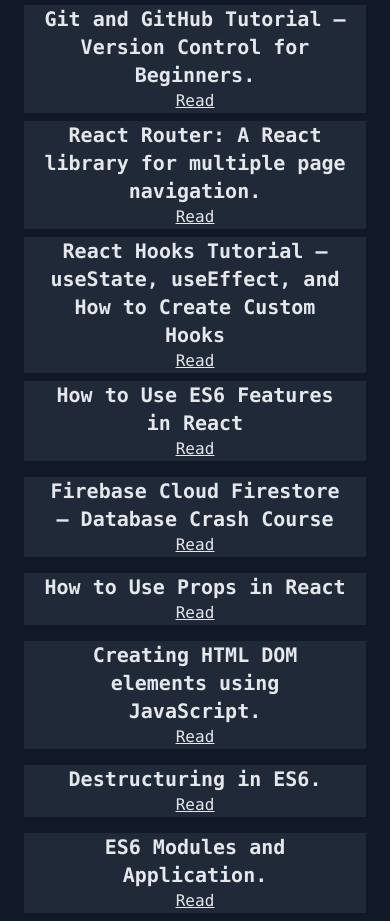
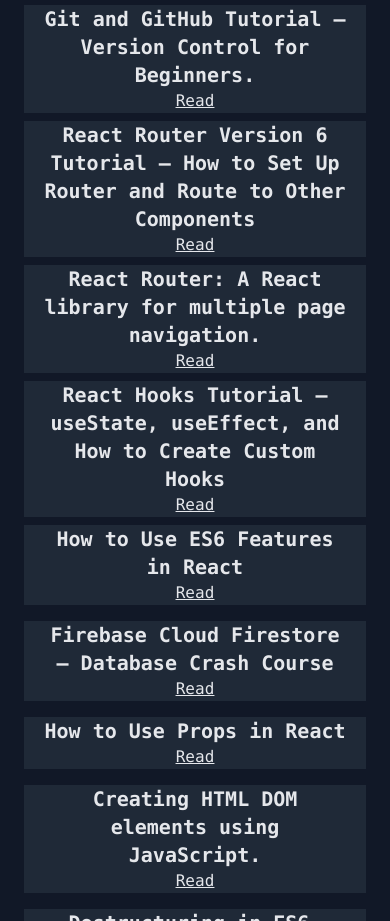
Before and after one commit to ihechikara/portfolio, a website: page public/index.html in a window 390 px wide. Shown: the part 2229-3150 px from the top of the page. Drawn offline with Linux system fonts and the light colour scheme.

Commit message:
added new article

```diff
--- a/public/index.html
+++ b/public/index.html
@@ -377,6 +377,14 @@
         </div>
         <div class="mx-6 bg-gray-800 mt-2">
           <h1 class="mx-4 font-bold text-xl md:text-3xl">
+            React Router Version 6 Tutorial – How to Set Up Router and Route to Other Components
+          </h1>
+          <p class="underline md:text-xl">
+            <a href="https://www.freecodecamp.org/news/how-to-use-react-router-version-6/" target="_blank">Read</a>
+          </p>
+        </div>
+        <div class="mx-6 bg-gray-800 mt-2">
+          <h1 class="mx-4 font-bold text-xl md:text-3xl">
             React Router: A React library for multiple page navigation.
           </h1>
           <p class="underline md:text-xl">
```
